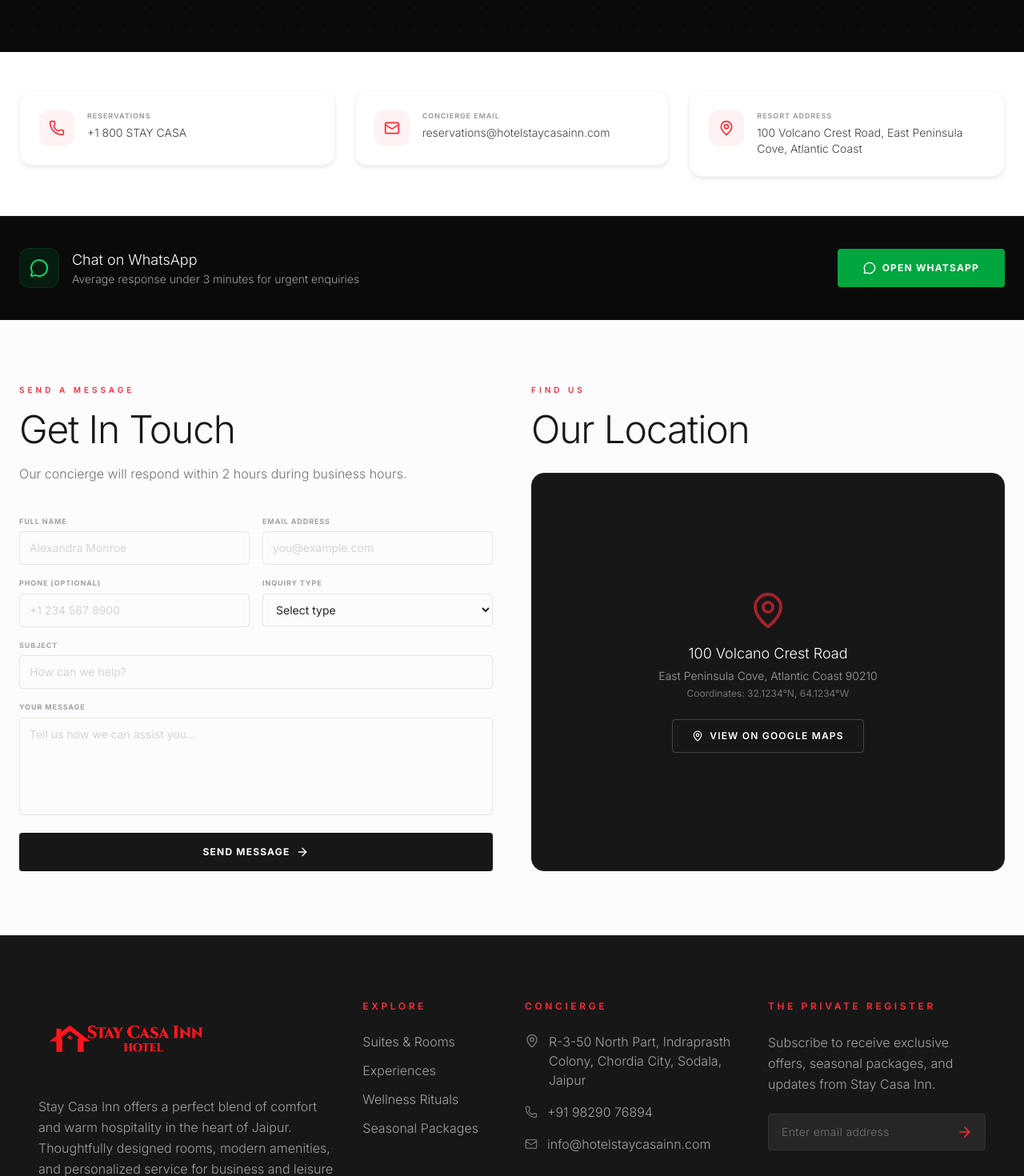
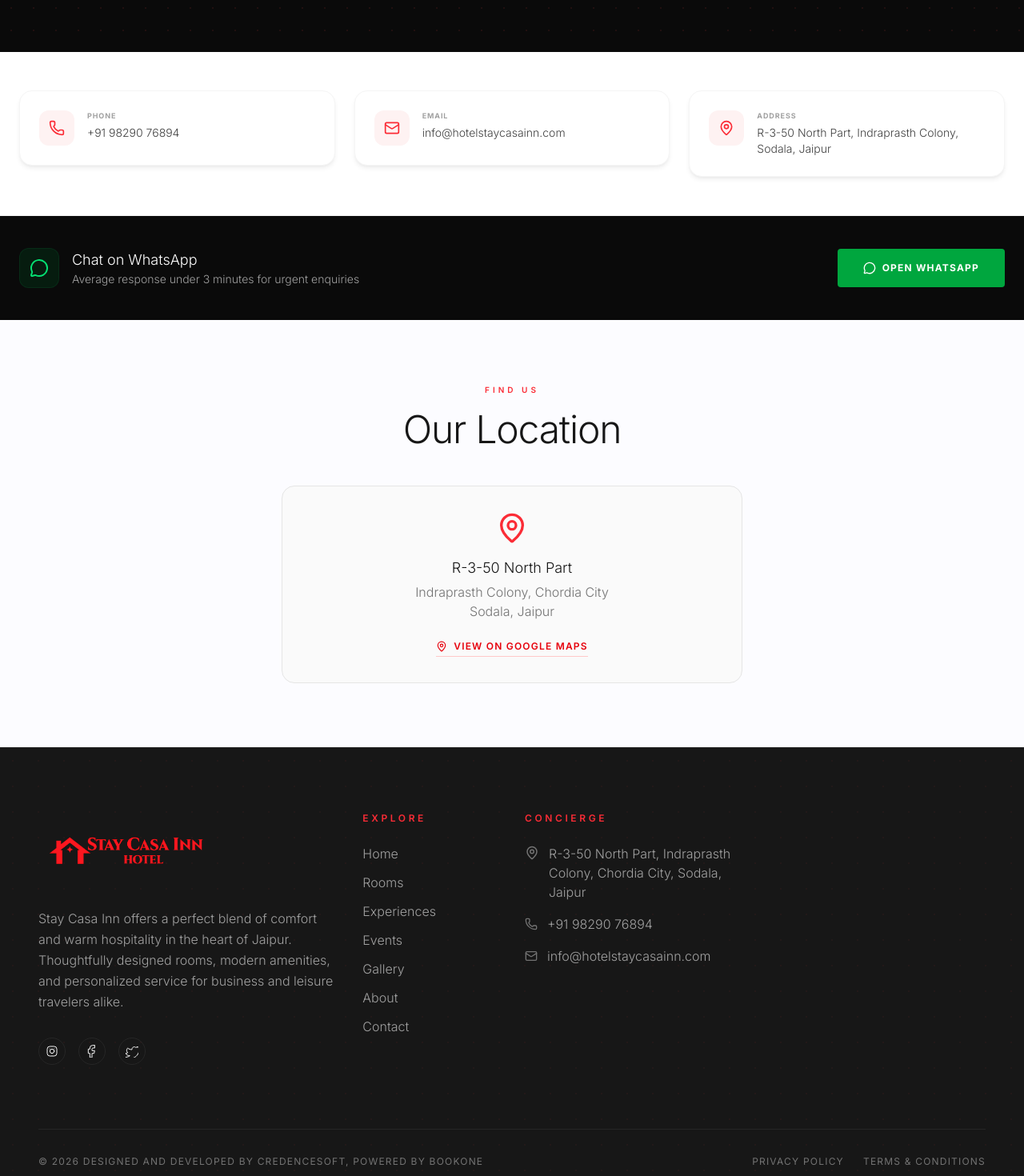
Before and after one commit to swadhinjit-credencesoft/stay-casa-, a Next.js app: page /contact in a window 1280 px wide. Shown: the part 340-1810 px from the top of the page at 80% size. Built offline with nearby package versions, Linux system fonts and the light colour scheme.

Commit message:
fixed it

```diff
--- a/app/contact/page.tsx
+++ b/app/contact/page.tsx
@@ -1,55 +1,31 @@
 "use client";
 
-import { useState } from "react";
-import type { Metadata } from "next";
-import { useForm } from "react-hook-form";
-import { zodResolver } from "@hookform/resolvers/zod";
-import { z } from "zod";
-import { Phone, Mail, MapPin, MessageCircle, Check, ArrowRight } from "lucide-react";
+import { Phone, Mail, MapPin, MessageCircle } from "lucide-react";
 import SectionHeading from "@/components/ui/SectionHeading";
 import ScrollReveal from "@/components/motion/ScrollReveal";
-
-const contactSchema = z.object({
-  fullName: z.string().min(2, "Full name required"),
-  email: z.string().email("Valid email required"),
-  phone: z.string().optional(),
-  inquiryType: z.string().min(1, "Select inquiry type"),
-  subject: z.string().min(3, "Subject required"),
-  message: z.string().min(20, "Message must be at least 20 characters"),
-});
-
-type ContactForm = z.infer<typeof contactSchema>;
 
 const contactInfo = [
   {
     icon: Phone,
-    label: "Reservations",
-    value: "+1 800 STAY CASA",
-    href: "tel:+18002626272",
+    label: "Phone",
+    value: "+91 98290 76894",
+    href: "tel:+919829076894",
   },
   {
     icon: Mail,
-    label: "Concierge Email",
-    value: "reservations@hotelstaycasainn.com",
-    href: "mailto:reservations@hotelstaycasainn.com",
+    label: "Email",
+    value: "info@hotelstaycasainn.com",
+    href: "mailto:info@hotelstaycasainn.com",
   },
   {
     icon: MapPin,
-    label: "Resort Address",
-    value: "100 Volcano Crest Road, East Peninsula Cove, Atlantic Coast",
+    label: "Address",
+    value: "R-3-50 North Part, Indraprasth Colony, Sodala, Jaipur",
     href: "https://maps.google.com",
   },
 ];
 
 export default function ContactPage() {
-  const [submitted, setSubmitted] = useState(false);
-
-  const { register, handleSubmit, formState: { errors } } = useForm<ContactForm>({
-    resolver: zodResolver(contactSchema),
-  });
-
-  const onSubmit = () => setSubmitted(true);
-
   return (
     <>
       {/* Hero */}
@@ -101,7 +77,7 @@ export default function ContactPage() {
             </div>
           </div>
           <a
-            href="https://wa.me/18005551234"
+            href="https://wa.me/919829076894"
             target="_blank"
             rel="noopener noreferrer"
             className="inline-flex items-center gap-2 bg-green-600 hover:bg-green-700 text-white px-8 py-4 rounded-sm text-xs font-bold tracking-widest uppercase transition-colors shrink-0"
@@ -112,92 +88,28 @@ export default function ContactPage() {
         </div>
       </section>
 
-      {/* Contact Form + Map */}
+      {/* Location */}
       <section className="py-20 px-6 bg-[#FCFCFF]">
-        <div className="max-w-7xl mx-auto grid grid-cols-1 lg:grid-cols-2 gap-12">
-          {/* Form */}
-          <div>
-            <SectionHeading tag="Send a Message" title="Get In Touch" subtitle="Our concierge will respond within 2 hours during business hours." />
-            <div className="mt-10">
-              {submitted ? (
-                <div className="text-center py-16 border border-neutral-200 rounded-2xl bg-white shadow-soft-premium">
-                  <div className="w-14 h-14 rounded-full bg-red-50 border-2 border-red-500 flex items-center justify-center mx-auto mb-6">
-                    <Check className="w-7 h-7 text-red-500" />
+        <div className="max-w-7xl mx-auto">
+          <div className="text-center mb-10">
+            <SectionHeading tag="Find Us" title="Our Location" align="center" />
           </div>
-                  <h3 className="text-2xl font-light text-neutral-900 mb-3">Message Received</h3>
-                  <p className="text-neutral-500 font-light">Our concierge team will respond within 2 hours.</p>
-                </div>
-              ) : (
-                <form onSubmit={handleSubmit(onSubmit)} className="space-y-4">
-                  <div className="grid grid-cols-1 md:grid-cols-2 gap-4">
-                    <div>
-                      <label className="text-[9px] font-bold tracking-widest text-neutral-400 uppercase block mb-1.5">Full Name</label>
-                      <input {...register("fullName")} placeholder="Alexandra Monroe"
-                        className="w-full border border-neutral-200 rounded-sm px-3 py-2.5 text-sm text-neutral-800 outline-none focus:border-red-500 transition-colors placeholder:text-neutral-300" />
-                      {errors.fullName && <p className="text-xs text-red-500 mt-1">{errors.fullName.message}</p>}
-                    </div>
-                    <div>
-                      <label className="text-[9px] font-bold tracking-widest text-neutral-400 uppercase block mb-1.5">Email Address</label>
-                      <input {...register("email")} type="email" placeholder="you@example.com"
-                        className="w-full border border-neutral-200 rounded-sm px-3 py-2.5 text-sm text-neutral-800 outline-none focus:border-red-500 transition-colors placeholder:text-neutral-300" />
-                      {errors.email && <p className="text-xs text-red-500 mt-1">{errors.email.message}</p>}
-                    </div>
-                    <div>
-                      <label className="text-[9px] font-bold tracking-widest text-neutral-400 uppercase block mb-1.5">Phone (Optional)</label>
-                      <input {...register("phone")} type="tel" placeholder="+1 234 567 8900"
-                        className="w-full border border-neutral-200 rounded-sm px-3 py-2.5 text-sm text-neutral-800 outline-none focus:border-red-500 transition-colors placeholder:text-neutral-300" />
-                    </div>
-                    <div>
-                      <label className="text-[9px] font-bold tracking-widest text-neutral-400 uppercase block mb-1.5">Inquiry Type</label>
-                      <select {...register("inquiryType")} className="w-full border border-neutral-200 rounded-sm px-3 py-2.5 text-sm text-neutral-800 outline-none focus:border-red-500 transition-colors">
-                        <option value="">Select type</option>
-                        {["Reservation","Dining","Spa","Wedding","Corporate","General"].map(t => <option key={t} value={t}>{t}</option>)}
-                      </select>
-                      {errors.inquiryType && <p className="text-xs text-red-500 mt-1">{errors.inquiryType.message}</p>}
-                    </div>
-                    <div className="md:col-span-2">
-                      <label className="text-[9px] font-bold tracking-widest text-neutral-400 uppercase block mb-1.5">Subject</label>
-                      <input {...register("subject")} placeholder="How can we help?"
-                        className="w-full border border-neutral-200 rounded-sm px-3 py-2.5 text-sm text-neutral-800 outline-none focus:border-red-500 transition-colors placeholder:text-neutral-300" />
-                      {errors.subject && <p className="text-xs text-red-500 mt-1">{errors.subject.message}</p>}
-                    </div>
-                    <div className="md:col-span-2">
-                      <label className="text-[9px] font-bold tracking-widest text-neutral-400 uppercase block mb-1.5">Your Message</label>
-                      <textarea {...register("message")} rows={5} placeholder="Tell us how we can assist you..."
-                        className="w-full border border-neutral-200 rounded-sm px-3 py-2.5 text-sm text-neutral-800 outline-none focus:border-red-500 transition-colors resize-none placeholder:text-neutral-300" />
-                      {errors.message && <p className="text-xs text-red-500 mt-1">{errors.message.message}</p>}
-                    </div>
-                  </div>
-                  <button type="submit" className="w-full bg-neutral-900 hover:bg-red-600 text-white py-4 rounded-sm text-xs font-bold tracking-widest uppercase transition-all duration-300 flex items-center justify-center gap-2">
-                    Send Message <ArrowRight className="w-4 h-4" />
-                  </button>
-                </form>
-              )}
-            </div>
-          </div>
-
-          {/* Map Placeholder */}
-          <div className="flex flex-col gap-6">
-            <SectionHeading tag="Find Us" title="Our Location" />
-            <div className="flex-1 min-h-[400px] bg-neutral-900 rounded-2xl border border-neutral-800 flex flex-col items-center justify-center text-center p-8 gap-4">
-              <MapPin className="w-12 h-12 text-red-500/60" />
-              <div>
-                <p className="text-white font-light text-lg mb-1">100 Volcano Crest Road</p>
-                <p className="text-neutral-400 text-sm font-light">East Peninsula Cove, Atlantic Coast 90210</p>
-                <p className="text-neutral-500 text-xs mt-1">Coordinates: 32.1234°N, 64.1234°W</p>
-              </div>
+          <div className="max-w-xl mx-auto bg-neutral-50 border border-neutral-200 rounded-2xl p-8 text-center">
+            <MapPin className="w-10 h-10 text-red-500 mx-auto mb-4" />
+            <p className="text-lg font-light text-neutral-900 mb-1">R-3-50 North Part</p>
+            <p className="text-neutral-500 font-light">Indraprasth Colony, Chordia City</p>
+            <p className="text-neutral-500 font-light">Sodala, Jaipur</p>
             <a
-                href="https://maps.google.com/?q=32.12345,-64.12345"
+              href="https://maps.google.com/?q=R-3-50+North+Part+Indraprasth+Colony+Sodala+Jaipur"
               target="_blank"
               rel="noopener noreferrer"
-                className="inline-flex items-center gap-2 border border-white/20 hover:border-red-500 text-white hover:text-red-400 px-6 py-3 rounded-sm text-xs font-semibold tracking-widest uppercase transition-all duration-300 mt-2"
+              className="inline-flex items-center gap-2 text-red-600 hover:text-red-700 border-b border-red-200 hover:border-red-600 pb-1 text-xs font-semibold tracking-widest uppercase transition-all duration-300 mt-6"
             >
               <MapPin className="w-3.5 h-3.5" />
               View on Google Maps
             </a>
           </div>
         </div>
-        </div>
       </section>
     </>
   );
--- a/app/gallery/page.tsx
+++ b/app/gallery/page.tsx
@@ -1,16 +1,14 @@
 "use client";
 
 import { useState } from "react";
-import type { Metadata } from "next";
 import { motion, AnimatePresence } from "framer-motion";
 import { X, ChevronLeft, ChevronRight, ZoomIn } from "lucide-react";
 import { galleryItems } from "@/lib/mockData";
 import { cn } from "@/lib/utils";
-import SectionHeading from "@/components/ui/SectionHeading";
 
-type Category = "All" | "suites" | "wellness" | "dining" | "resort" | "events";
+type Category = "All" | "suites" | "interior" | "exterior";
 
-const categories: Category[] = ["All", "suites", "wellness", "dining", "resort", "events"];
+const categories: Category[] = ["All", "suites", "interior", "exterior"];
 
 export default function GalleryPage() {
   const [activeCategory, setActiveCategory] = useState<Category>("All");
--- a/components/Providers.tsx
+++ b/components/Providers.tsx
@@ -3,13 +3,11 @@
 import dynamic from "next/dynamic";
 
 const LenisProvider = dynamic(() => import("@/components/motion/LenisProvider"), { ssr: false });
-const QuickBookingBar = dynamic(() => import("@/components/booking/QuickBookingBar"), { ssr: false });
 
 export default function Providers({ children }: { children: React.ReactNode }) {
   return (
     <LenisProvider>
       {children}
-      <QuickBookingBar />
     </LenisProvider>
   );
 }
--- a/components/layout/Footer.tsx
+++ b/components/layout/Footer.tsx
@@ -2,14 +2,9 @@
 
 import React from "react";
 import Link from "next/link";
-import { ArrowRight, Mail, Phone, MapPin } from "lucide-react";
+import { Mail, Phone, MapPin } from "lucide-react";
 
 export default function Footer() {
-  const handleNewsletterSubmit = (e: React.FormEvent) => {
-    e.preventDefault();
-    alert("Thank you. You have been added to our private register.");
-  };
-
   return (
     <footer className="bg-neutral-900 text-neutral-100 border-t border-neutral-800 pt-20 pb-10 overflow-hidden relative">
       <div className="absolute inset-0 opacity-5 pointer-events-none bg-[radial-gradient(#EF4444_1px,transparent_1px)] [background-size:32px_32px]" />
@@ -49,11 +44,13 @@ export default function Footer() {
               Explore
             </h4>
             <ul className="space-y-3 font-light text-neutral-400">
-              <li><Link href="/rooms" className="hover:text-white transition-colors">Suites & Rooms</Link></li>
+              <li><Link href="/" className="hover:text-white transition-colors">Home</Link></li>
+              <li><Link href="/rooms" className="hover:text-white transition-colors">Rooms</Link></li>
               <li><Link href="/experiences" className="hover:text-white transition-colors">Experiences</Link></li>
-              {/* <li><Link href="/dining" className="hover:text-white transition-colors">Culinary Hearth</Link></li> */}
-              <li><Link href="/spa" className="hover:text-white transition-colors">Wellness Rituals</Link></li>
-              <li><Link href="/offers" className="hover:text-white transition-colors">Seasonal Packages</Link></li>
+              <li><Link href="/events" className="hover:text-white transition-colors">Events</Link></li>
+              <li><Link href="/gallery" className="hover:text-white transition-colors">Gallery</Link></li>
+              <li><Link href="/about" className="hover:text-white transition-colors">About</Link></li>
+              <li><Link href="/contact" className="hover:text-white transition-colors">Contact</Link></li>
             </ul>
           </div>
 
@@ -78,37 +75,14 @@ export default function Footer() {
             </ul>
           </div>
 
-          {/* Newsletter Signup */}
-          <div className="lg:col-span-3 space-y-6">
-            <h4 className="text-xs font-semibold tracking-[0.3em] text-red-500 uppercase">
-              The Private Register
-            </h4>
-            <p className="text-neutral-400 font-light leading-relaxed">
-              Subscribe to receive exclusive offers, seasonal packages, and updates from Stay Casa Inn.
-            </p>
-            <form onSubmit={handleNewsletterSubmit} className="relative mt-2">
-              <input
-                type="email"
-                required
-                placeholder="Enter email address"
-                className="w-full bg-neutral-800 text-neutral-100 placeholder-neutral-500 border border-neutral-700/50 rounded-sm py-3 px-4 text-sm font-light tracking-wide focus:outline-none focus:border-red-600 transition-colors pr-12"
-              />
-              <button
-                type="submit"
-                className="absolute right-0 top-0 h-full px-4 text-red-500 hover:text-red-400 transition-colors flex items-center justify-center"
-                aria-label="Submit Newsletter Email"
-              >
-                <ArrowRight className="w-5 h-5" />
-              </button>
-            </form>
-          </div>
+
         </div>
 
         {/* Bottom Bar */}
         <div className="border-t border-neutral-800 pt-8 mt-4 flex flex-col md:flex-row items-center justify-between text-xs text-neutral-500 tracking-widest uppercase">
-          <span>© {new Date().getFullYear()} HOTEL STAY CASA INN. ALL RIGHTS RESERVED.</span>
+          <span>© {new Date().getFullYear()} Designed and Developed By <a href="https://www.credencesoft.in/" target="_blank" rel="noopener noreferrer" className="hover:text-white transition-colors">CredenceSoft</a>, Powered By <a href="https://bookonepms.com/" target="_blank" rel="noopener noreferrer" className="hover:text-white transition-colors">BookOne</a></span>
           <div className="flex space-x-6 mt-4 md:mt-0">
-            <Link href="/sitemap.xml" className="hover:text-white transition-colors">Sitemap</Link>
+            {/* <Link href="/sitemap.xml" className="hover:text-white transition-colors">Sitemap</Link> */}
             <Link href="/privacy" className="hover:text-white transition-colors">Privacy Policy</Link>
             <Link href="/terms" className="hover:text-white transition-colors">Terms & Conditions</Link>
           </div>
--- a/components/layout/Header.tsx
+++ b/components/layout/Header.tsx
@@ -9,13 +9,14 @@ import { cn } from "@/lib/utils";
 import { useUiStore } from "@/store/useUiStore";
 
 const navLinks = [
+  { name: "Home", href: "/" },
   { name: "Rooms", href: "/rooms" },
   { name: "Experiences", href: "/experiences" },
   // { name: "Dining", href: "/dining" },
   // { name: "events", href: "/events" },
   { name: "gallery", href: "/gallery" },
   { name: "about", href: "/about" },
-   { name: "contact", href: "/contact" },
+  { name: "contact", href: "/contact" },
 ];
 
 const fullscreenLinks = [
@@ -24,11 +25,11 @@ const fullscreenLinks = [
   { name: "Suites & Rooms", href: "/rooms" },
   { name: "Curated Experiences", href: "/experiences" },
   // { name: "Culinary Hearth & Omakase", href: "/dining" },
-  { name: "Subterranean Spa & Wellness", href: "/spa" },
+  // { name: "Subterranean Spa & Wellness", href: "/spa" },
   { name: "Visual Media Gallery", href: "/gallery" },
-  { name: "Weddings & Celebrations", href: "/events" },
-  { name: "Exclusive Offers", href: "/offers" },
-  { name: "The Resort Journal", href: "/blog" },
+  // { name: "Weddings & Celebrations", href: "/events" },
+  // { name: "Exclusive Offers", href: "/offers" },
+  // { name: "The Resort Journal", href: "/blog" },
   { name: "Contact & Concierge", href: "/contact" },
 ];
 
```
Also changed, not shown: components/hero/CinematicHero.tsx (+3 -4 lines), lib/mockData.ts (+17 -7 lines). Lines whose indentation alone changed are shown as unchanged.
